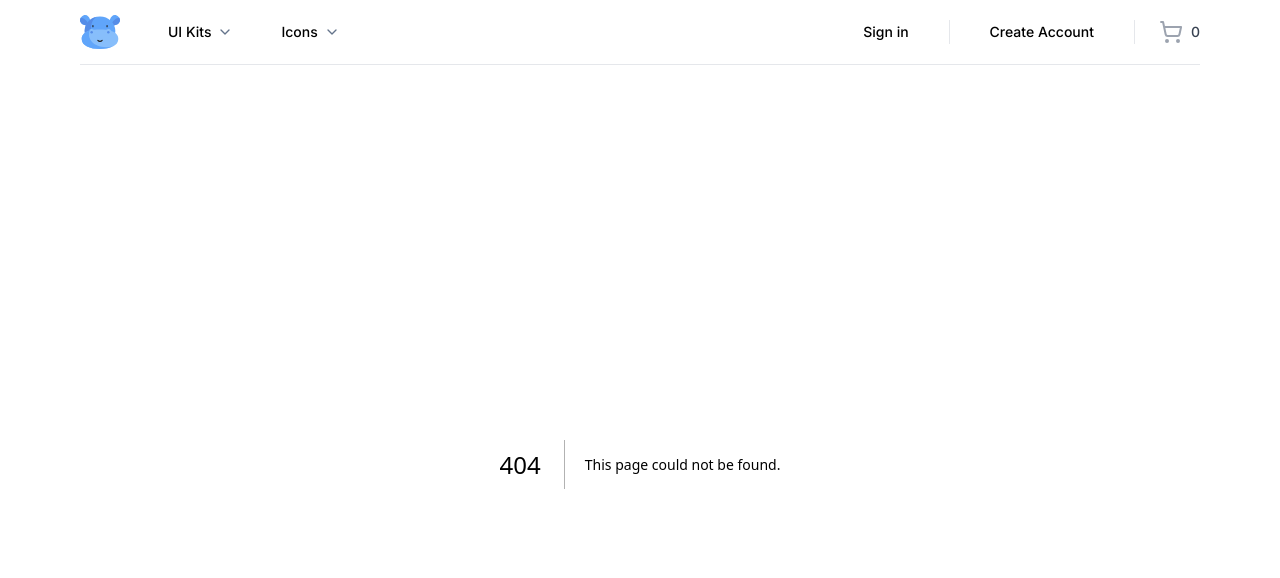
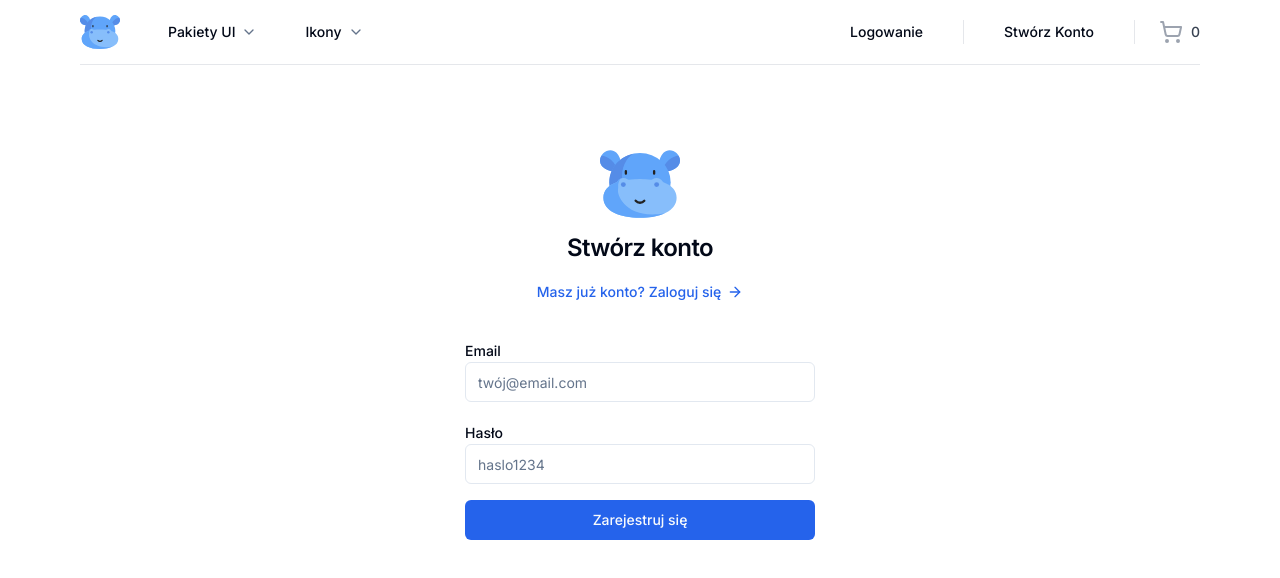
Before and after one commit to sn0rii/marketplace, a Next.js app: page /rejestracja in a window 1280 px wide. Before the commit this address had no page. Shown: the top 578 px of the page. Built offline with nearby package versions, Linux system fonts and the light colour scheme.

Commit message:
language changed to PL

```diff
--- /dev/null
+++ b/src/app/(auth)/rejestracja/page.tsx
@@ -0,0 +1,79 @@
+"use client";
+
+import { Icons } from "@/components/Icons";
+import { Button, buttonVariants } from "@/components/ui/button";
+import { Input } from "@/components/ui/input";
+import { Label } from "@/components/ui/label";
+import { cn } from "@/lib/utils";
+import { ArrowRight } from "lucide-react";
+import Link from "next/link";
+import { useForm } from "react-hook-form";
+import { zodResolver } from "@hookform/resolvers/zod";
+
+const Page = () => {
+  const {
+    register,
+    handleSubmit,
+    formState: { errors },
+  } = useForm({
+    resolver: zodResolver(),
+  });
+  return (
+    <>
+      <div className="container relative flex pt-20 flex-col items-center justify-center lg:px-0">
+        <div className="mx-auto flex w-full flex-col justify-center space-y-6 sm:w-[350px]">
+          <div className="flex flex-col items-center space-y-2 text-center">
+            <Icons.logo className="h-20 w-20" />
+            <h1 className="text-2xl font-semibold tracking-tight">
+              {/* Create an account */}
+              Stwórz konto
+            </h1>
+            <Link
+              href="/sign-in"
+              className={buttonVariants({
+                variant: "link",
+                className: "gap-1.5",
+              })}
+            >
+              {/* Already have an account? Sign-in */}
+              Masz już konto? Zaloguj się
+              <ArrowRight className="h-4 w-4" />
+            </Link>
+          </div>
+
+          <div className="grid gap-6">
+            <form>
+              <div className="grid gap-2">
+                <div className="grid gap-1 py-2">
+                  <Label htmlFor="email">Email</Label>
+                  <Input
+                    className={cn({
+                      "focus-visible:ring-red-500": true,
+                    })}
+                    placeholder="twój@email.com"
+                    // placeholder="you@example.com"
+                  />
+                </div>
+
+                <div className="grid gap-1 py-2">
+                  {/* <Label htmlFor="password">password</Label> */}
+                  <Label htmlFor="password">Hasło</Label>
+                  <Input
+                    className={cn({
+                      "focus-visible:ring-red-500": true,
+                    })}
+                    // placeholder="Password"
+                    placeholder="haslo1234"
+                  />
+                </div>
+
+                <Button>Zarejestruj się</Button>
+              </div>
+            </form>
+          </div>
+        </div>
+      </div>
+    </>
+  );
+};
+export default Page;
--- a/src/app/layout.tsx
+++ b/src/app/layout.tsx
@@ -8,7 +8,7 @@ const inter = Inter({ subsets: ["latin"] });
 
 export const metadata: Metadata = {
   title: "Marketplace",
-  description: "Generated by create next app",
+  description: "Tutaj możesz kupić i sprzedać swoje wirtualne towary.",
 };
 
 export default function RootLayout({
@@ -17,7 +17,7 @@ export default function RootLayout({
   children: React.ReactNode;
 }) {
   return (
-    <html lang="en" className="h-full">
+    <html lang="pl" className="h-full">
       <body
         className={cn("relative h-full font-sans antialiased", inter.className)}
       >
--- a/src/app/page.tsx
+++ b/src/app/page.tsx
@@ -4,23 +4,41 @@ import { ArrowDownToLine, CheckCircle, Leaf } from "lucide-react";
 import Link from "next/link";
 
 const perks = [
+  // {
+  //   name: "Instant Delivery",
+  //   Icon: ArrowDownToLine,
+  //   description:
+  //     "Get your assets delivered to your email in seconds and download them right away.",
+  // },
+  // {
+  //   name: "Guarantied Quality",
+  //   Icon: CheckCircle,
+  //   description:
+  //     "Every asset on our platform is verified by our team to ensure highest quality.",
+  // },
+  // {
+  //   name: "For the Planet",
+  //   Icon: Leaf,
+  //   description:
+  //     "We've pledged 1% of sales to thr preservation and restoration of the natural environment",
+  // },
   {
-    name: "Instant Delivery",
+    name: "Natychmiastowa dostawa",
     Icon: ArrowDownToLine,
     description:
-      "Get your assets delivered to your email in seconds and download them right away.",
+      "Otrzymaj swoje produkty na adres e-mail w ciągu kilku sekund i pobierz je od razu.",
   },
   {
-    name: "Guarantied Quality",
+    name: "Gwarantowana jakoś",
     Icon: CheckCircle,
     description:
-      "Every asset on our platform is verified by our team to ensure highest quality.",
+      "Każdy produkt na naszej platformie jest weryfikowany przez nasz zespół, aby zapewnić najwyższą jakość.",
   },
   {
-    name: "For the Planet",
+    name: "Dla planety",
     Icon: Leaf,
     description:
-      "We've pledged 1% of sales to thr preservation and restoration of the natural environment",
+      "Zobowiązaliśmy się przeznaczyć 1% dochodu ze sprzedaży na ochronę i odbudowę środowiska naturalnego",
   },
 ];
 
@@ -30,18 +48,25 @@ export default function Home() {
       <MaxWidthWrapper>
         <div className="py-20 mx-auto text-center flex flex-col items-center max-w-3xl ">
           <h1 className="text-4xl font-bold tracking-tight text-gray-900 sm:text-6xl">
-            Your marketplace for high-quality{" "}
-            <span className="text-blue-600">digital assets</span>.
+            {/* Your marketplace for high-quality */}
+            Twój market dla najwyższej jakości{" "}
+            {/* <span className="text-blue-600">digital assets</span>. */}
+            <span className="text-blue-600">cyfrowych dóbr</span>.
           </h1>
           <p className="mt-6 text-lg max-w-prose text-muted-foreground">
-            Welcome to HippoMarket. Every asset is verified to ensure our
-            highest quality standards.
+            {/* Welcome to HippoMarket. Every asset is verified to ensure our
+            highest quality standards. */}
+            Witamy na MAREKCIE. Każdy produkt jest weryfikowany, żeby spełniać
+            nasze standardy jakości.
           </p>
           <div className="flex flex-col sm:flex-row gap-4 mt-6">
-            <Link href="/products" className={buttonVariants()}>
-              Browse Treading
+            <Link href="/produkty" className={buttonVariants()}>
+              {/* <Link href="/products" className={buttonVariants()}> */}
+              {/* Browse Treading */}
+              Przeglądaj Trendy
             </Link>
-            <Button variant="ghost">Our quality promise &rarr; </Button>
+            {/* <Button variant="ghost">Our quality promise &rarr; </Button> */}
+            <Button variant="ghost">Nasza obietnica jakości &rarr; </Button>
           </div>
         </div>
 
--- a/src/components/Cart.tsx
+++ b/src/components/Cart.tsx
@@ -32,27 +32,33 @@ const Cart = () => {
       </SheetTrigger>
       <SheetContent className="flex w-full flex-col pr-0 sm:max-w-lg ">
         <SheetHeader className="space-y-2.5 pr-6">
-          <SheetTitle>Cart (0)</SheetTitle>
+          <SheetTitle>Koszyk (0)</SheetTitle>
+          {/* <SheetTitle>Cart (0)</SheetTitle> */}
         </SheetHeader>
         {itemCount > 0 ? (
           <>
             <div className="flex w-full flex-col pr-6">
               {/* TO DO CART LOGIC */}
-              cart items
+              Rzeczy w koszyku:
+              {/* cart items */}
             </div>
             <div className="space-y-4 pr-6">
               <Separator />
               <div className="space-y-1.5 text-sm">
                 <div className="flex">
-                  <span className="flex-1">Shipping</span>
-                  <span>Free</span>
+                  <span className="flex-1">Dostawa</span>
+                  <span>Darmowa</span>
+                  {/* <span className="flex-1">Shipping</span>
+                  <span>Free</span> */}
                 </div>
                 <div className="flex">
-                  <span className="flex-1">Transaction Fee</span>
+                  <span className="flex-1">Opłata za transakcje </span>
+                  {/* <span className="flex-1">Transaction Fee</span> */}
                   <span>{formatPrice(fee)}</span>
                 </div>
                 <div className="flex">
-                  <span className="flex-1">Total</span>
+                  <span className="flex-1">Łącznie</span>
+                  {/* <span className="flex-1">Total</span> */}
                   <span>{formatPrice(fee)}</span>
                 </div>
               </div>
@@ -66,7 +72,8 @@ const Cart = () => {
                     className: "w-full",
                   })}
                 >
-                  Continue to Checkout
+                  {/* Continue to Checkout */}
+                  Kontnuuj do podusmowania
                 </Link>
               </SheetTrigger>
             </SheetFooter>
@@ -83,7 +90,8 @@ const Cart = () => {
                 alt="empty shopping cart hippo"
               />
             </div>
-            <div className="text-xl font-semibold">Your cart is empty</div>
+            <div className="text-xl font-semibold">Twój koszyk jest pusty</div>
+            {/* <div className="text-xl font-semibold">Your cart is empty</div> */}
             <SheetTrigger asChild>
               <Link
                 href="/products"
@@ -93,7 +101,8 @@ const Cart = () => {
                   className: "text-sm text-muted-foreground",
                 })}
               >
-                Add items to your cart to checkout
+                {/* Add items to your cart to checkout */}
+                Dodaj podukty do koszyka, żeby kontynuować
               </Link>
             </SheetTrigger>
           </div>
--- a/src/components/NavItem.tsx
+++ b/src/components/NavItem.tsx
@@ -69,7 +69,8 @@ const NavItem = ({ isAnyOpen, category, handleOpen, isOpen }: NavItemProps) => {
                         {item.name}
                       </Link>
                       <p className="mt-1" aria-hidden="true">
-                        Shop now
+                        Kup teraz
+                        {/* Shop now */}
                       </p>
                     </div>
                   ))}
--- a/src/components/Navbar.tsx
+++ b/src/components/Navbar.tsx
@@ -29,10 +29,12 @@ const Navbar = () => {
                 <div className="hidden lg:flex lg:flex-1 lg:items-center lg:justify-end lg:space-x-6">
                   {user ? null : (
                     <Link
-                      href="/sign-in"
+                      href="/logowanie"
+                      // href="/sign-in"
                       className={buttonVariants({ variant: "ghost" })}
                     >
-                      Sign in
+                      {/* Sign in */}
+                      Logowanie
                     </Link>
                   )}
 
@@ -47,10 +49,12 @@ const Navbar = () => {
                     <p></p>
                   ) : (
                     <Link
-                      href="/sign-up"
+                      href="/rejestracja"
+                      // href="/sign-up"
                       className={buttonVariants({ variant: "ghost" })}
                     >
-                      Create Account
+                      Stwórz Konto
+                      {/* Create Account */}
                     </Link>
                   )}
 
--- /dev/null
+++ b/src/components/ui/input.tsx
@@ -0,0 +1,25 @@
+import * as React from "react"
+
+import { cn } from "@/lib/utils"
+
+export interface InputProps
+  extends React.InputHTMLAttributes<HTMLInputElement> {}
+
+const Input = React.forwardRef<HTMLInputElement, InputProps>(
+  ({ className, type, ...props }, ref) => {
+    return (
+      <input
+        type={type}
+        className={cn(
+          "flex h-10 w-full rounded-md border border-input bg-background px-3 py-2 text-sm ring-offset-background file:border-0 file:bg-transparent file:text-sm file:font-medium placeholder:text-muted-foreground focus-visible:outline-none focus-visible:ring-2 focus-visible:ring-ring focus-visible:ring-offset-2 disabled:cursor-not-allowed disabled:opacity-50",
+          className
+        )}
+        ref={ref}
+        {...props}
+      />
+    )
+  }
+)
+Input.displayName = "Input"
+
+export { Input }
--- /dev/null
+++ b/src/components/ui/label.tsx
@@ -0,0 +1,26 @@
+"use client"
+
+import * as React from "react"
+import * as LabelPrimitive from "@radix-ui/react-label"
+import { cva, type VariantProps } from "class-variance-authority"
+
+import { cn } from "@/lib/utils"
+
+const labelVariants = cva(
+  "text-sm font-medium leading-none peer-disabled:cursor-not-allowed peer-disabled:opacity-70"
+)
+
+const Label = React.forwardRef<
+  React.ElementRef<typeof LabelPrimitive.Root>,
+  React.ComponentPropsWithoutRef<typeof LabelPrimitive.Root> &
+    VariantProps<typeof labelVariants>
+>(({ className, ...props }, ref) => (
+  <LabelPrimitive.Root
+    ref={ref}
+    className={cn(labelVariants(), className)}
+    {...props}
+  />
+))
+Label.displayName = LabelPrimitive.Root.displayName
+
+export { Label }
--- a/src/config/index.ts
+++ b/src/config/index.ts
@@ -1,6 +1,27 @@
 export const PRODUCT_CATEGORIES = [
+  // {
+  //   label: "UI Kits",
+  //   value: "ui_kits" as const,
+  //   featured: [
+  //     {
+  //       name: "Editor picks",
+  //       href: "#",
+  //       imageSrc: "/nav/ui-kits/mixed.jpg",
+  //     },
+  //     {
+  //       name: "New Arrivals",
+  //       href: "#",
+  //       imageSrc: "/nav/ui-kits/blue.jpg",
+  //     },
+  //     {
+  //       name: "Bestsellers",
+  //       href: "#",
+  //       imageSrc: "/nav/ui-kits/purple.jpg",
+  //     },
+  //   ],
+  // },
   {
-    label: "UI Kits",
+    label: "Pakiety UI",
     value: "ui_kits" as const,
     featured: [
       {
@@ -9,33 +30,54 @@ export const PRODUCT_CATEGORIES = [
         imageSrc: "/nav/ui-kits/mixed.jpg",
       },
       {
-        name: "New Arrivals",
+        name: "Nowości",
         href: "#",
         imageSrc: "/nav/ui-kits/blue.jpg",
       },
       {
-        name: "Bestsellers",
+        name: "Bestsellery",
         href: "#",
         imageSrc: "/nav/ui-kits/purple.jpg",
       },
     ],
   },
+  // {
+  //   label: "Icons",
+  //   value: "icons" as const,
+  //   featured: [
+  //     {
+  //       name: "Favorite Icon Picks",
+  //       href: "#",
+  //       imageSrc: "/nav/icons/picks.jpg",
+  //     },
+  //     {
+  //       name: "New Arrivals",
+  //       href: "#",
+  //       imageSrc: "/nav/icons/new.jpg",
+  //     },
+  //     {
+  //       name: "Bestselling Icons",
+  //       href: "#",
+  //       imageSrc: "/nav/icons/bestsellers.jpg",
+  //     },
+  //   ],
+  // },
   {
-    label: "Icons",
+    label: "Ikony",
     value: "icons" as const,
     featured: [
       {
-        name: "Favorite Icon Picks",
+        name: "Ulubione ikony",
         href: "#",
         imageSrc: "/nav/icons/picks.jpg",
       },
       {
-        name: "New Arrivals",
+        name: "Nowości",
         href: "#",
         imageSrc: "/nav/icons/new.jpg",
       },
       {
-        name: "Bestselling Icons",
+        name: "Najlepiej sprzedające się ikony",
         href: "#",
         imageSrc: "/nav/icons/bestsellers.jpg",
       },
--- a/src/lib/utils.ts
+++ b/src/lib/utils.ts
@@ -16,16 +16,16 @@ export function formatPrice(
 
   const numericPrice = typeof price === "string" ? parseFloat(price) : price;
 
-  return new Intl.NumberFormat("en-US", {
+  // return new Intl.NumberFormat("en-US", {
+  //   style: "currency",
+  //   currency,
+  //   notation,
+  //   maximumFractionDigits: 2,
+  // }).format(numericPrice);
+  return new Intl.NumberFormat("pl", {
     style: "currency",
-    currency,
+    currency: "PLN",
     notation,
     maximumFractionDigits: 2,
   }).format(numericPrice);
-  // return new Intl.NumberFormat("pl", {
-  //   style: "currency",
-  //   currency: "PLN",
-  //   notation,
-  //   maximumFractionDigits: 2,
-  // }).format(numericPrice);
 }
```
Also changed, not shown: package.json (+6 -1 lines), 1 other file (tests, documents, lock files or other folders).
